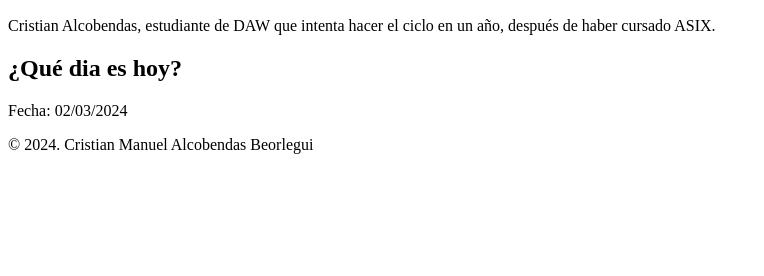
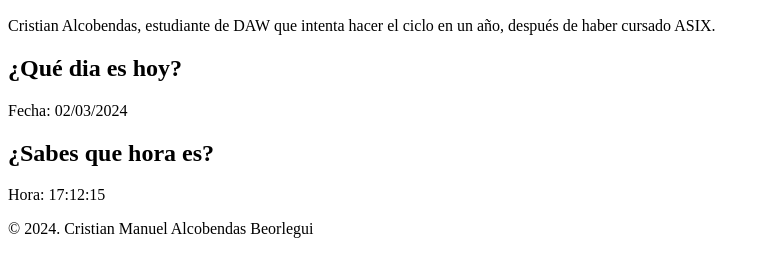
Before and after one commit to CristianManuelAlcobendasBeorlegui/M08-Intro-GIT, a plain HTML site: page index.html in a window 1280 px wide. Shown: the part 110-386 px from the top of the page, without its empty margins (0-764 px from the left). Drawn offline with Linux system fonts and the light colour scheme.

Commit message:
Se añade sección con un reloj que enseña la hora.

```diff
--- a/index.html
+++ b/index.html
@@ -22,6 +22,12 @@
                 <span class="bold">Fecha:</span>&nbsp;<span id="span-fecha">Hoy</span>
             </p>
         </section>
+        <section id="section-reloj">
+            <h2>¿Sabes que hora es?</h2>
+            <p>
+                <span class="bold">Hora:</span>&nbsp;<span id="span-hora">De aventuras</span>
+            </p>
+        </section>
     </main>
     <footer>
         &copy; 2024. Cristian Manuel Alcobendas Beorlegui
--- a/index.js
+++ b/index.js
@@ -3,6 +3,7 @@
 
 // === ELEMENTOS DEL DOM === //
 let spanFecha;
+let spanHora;
 
 // === EVENTOS === //
 window.addEventListener("load", init, false);
@@ -13,9 +14,11 @@ window.addEventListener("load", init, false);
 function init() {
     // Vincula las variables con los elementos del DOM
     spanFecha = document.getElementById("span-fecha");
+    spanHora = document.getElementById("span-hora");
 
     // Llama a algunos metodos
     mostrarFecha();
+    setInterval(mostrarHora, 1000);
 }
 
 /**
@@ -28,3 +31,15 @@ function mostrarFecha() {
     let anyo = date.getFullYear().toString().padStart(2, 0);
     spanFecha.innerHTML = dia + "/" + mes + "/" + anyo;
 }
+
+/**
+ * Muestra la hora actual en formato HH:MM:SS.
+ * */
+function mostrarHora() {
+    let date = new Date();
+    let segundos = date.getSeconds().toString().padStart(2, 0);
+    let minutos = date.getMinutes().toString().padStart(2, 0);
+    let horas = date.getHours().toString().padStart(2, 0);
+
+    spanHora.innerHTML = horas + ":" + minutos + ":" + segundos;
+}
```
